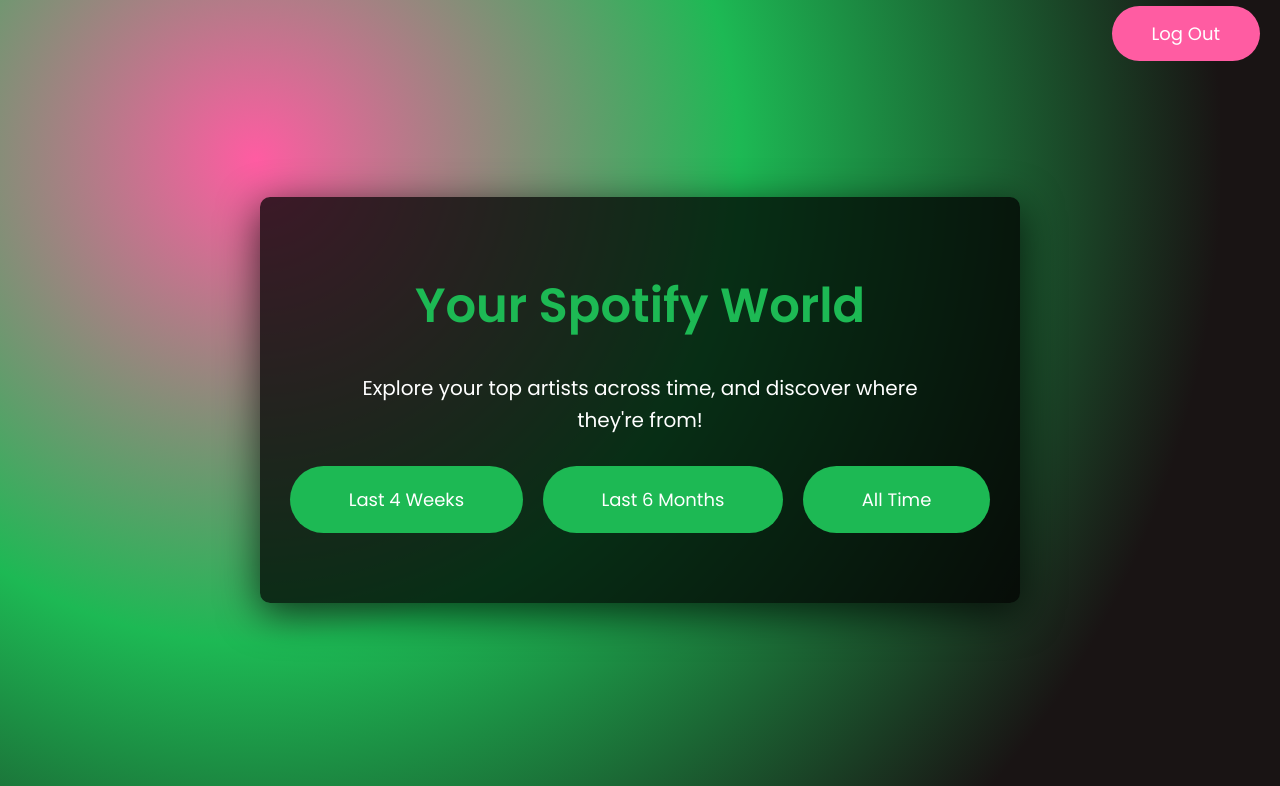
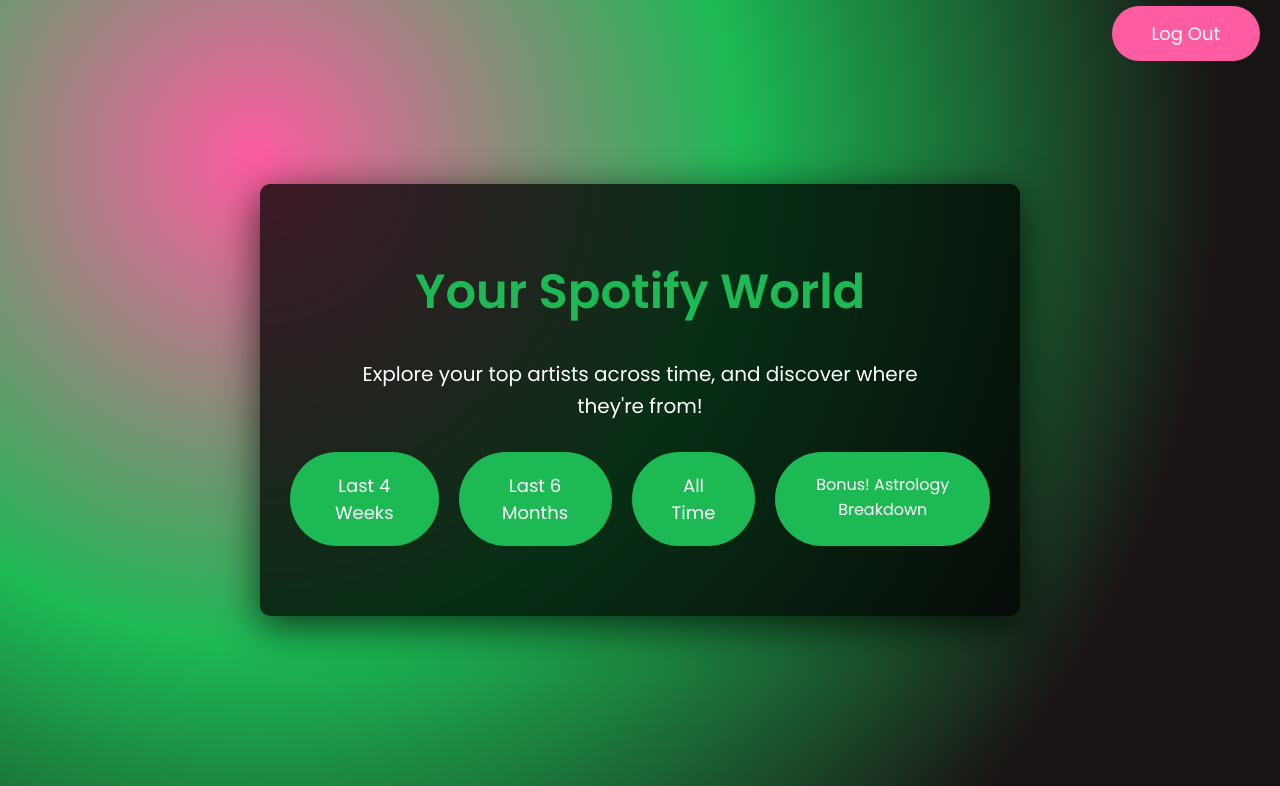
Before and after one commit to evanfantozzi/spotify_map, a Django app: template spotify_map/templates/home.html in a window 1280 px wide. Shown: the top 786 px of the page. Run offline with Django 5.2, Linux system fonts and the light colour scheme; the template is opened without the code that fills it, so the values that code supplies are empty.

Commit message:
Updated home page

```diff
--- a/spotify_map/templates/home.html
+++ b/spotify_map/templates/home.html
@@ -108,6 +108,8 @@
             <a href="{% url 'top_artists' time_range='short' %}" class="btn-spotify">Last 4 Weeks</a>
             <a href="{% url 'top_artists' time_range='medium' %}" class="btn-spotify">Last 6 Months</a>
             <a href="{% url 'top_artists' time_range='long' %}" class="btn-spotify">All Time</a>
+            <a href="{% url 'zodiac' %}" class="btn-spotify" style="font-size: 16px;">Bonus! Astrology Breakdown</a>
+
         </div>
     </div>
 
```
